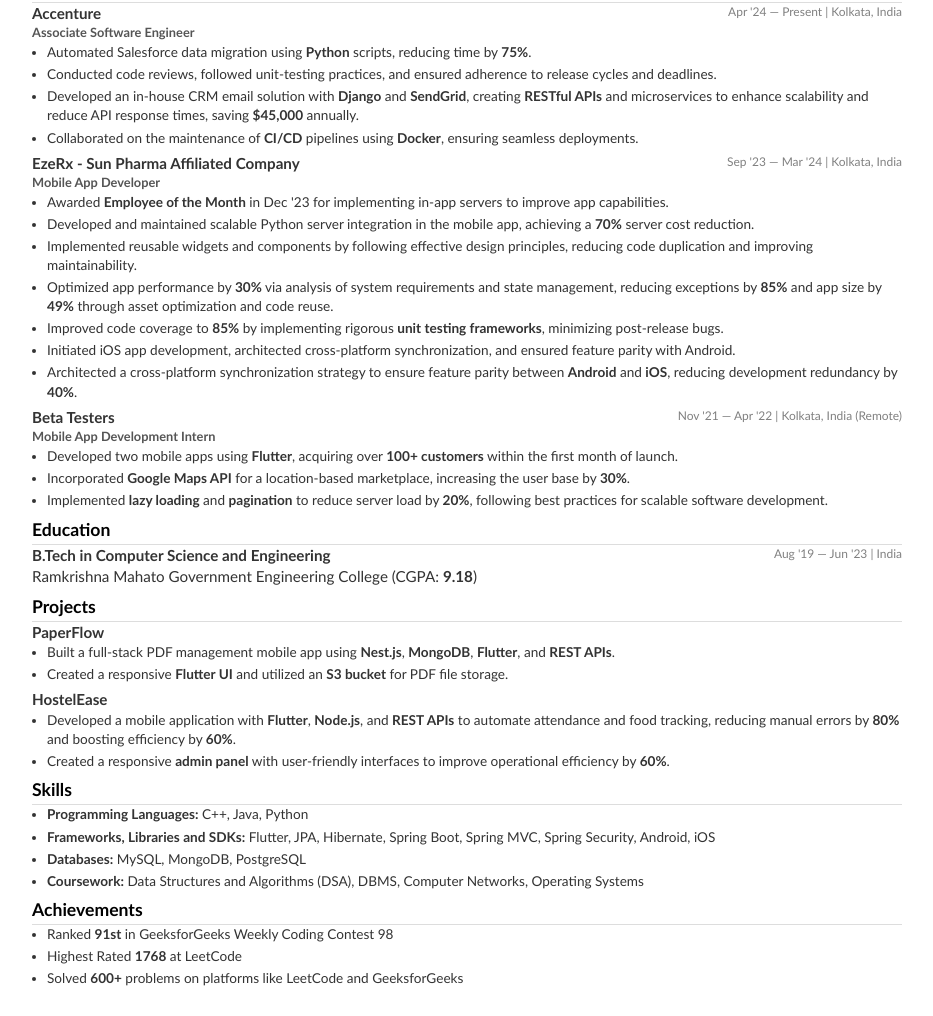
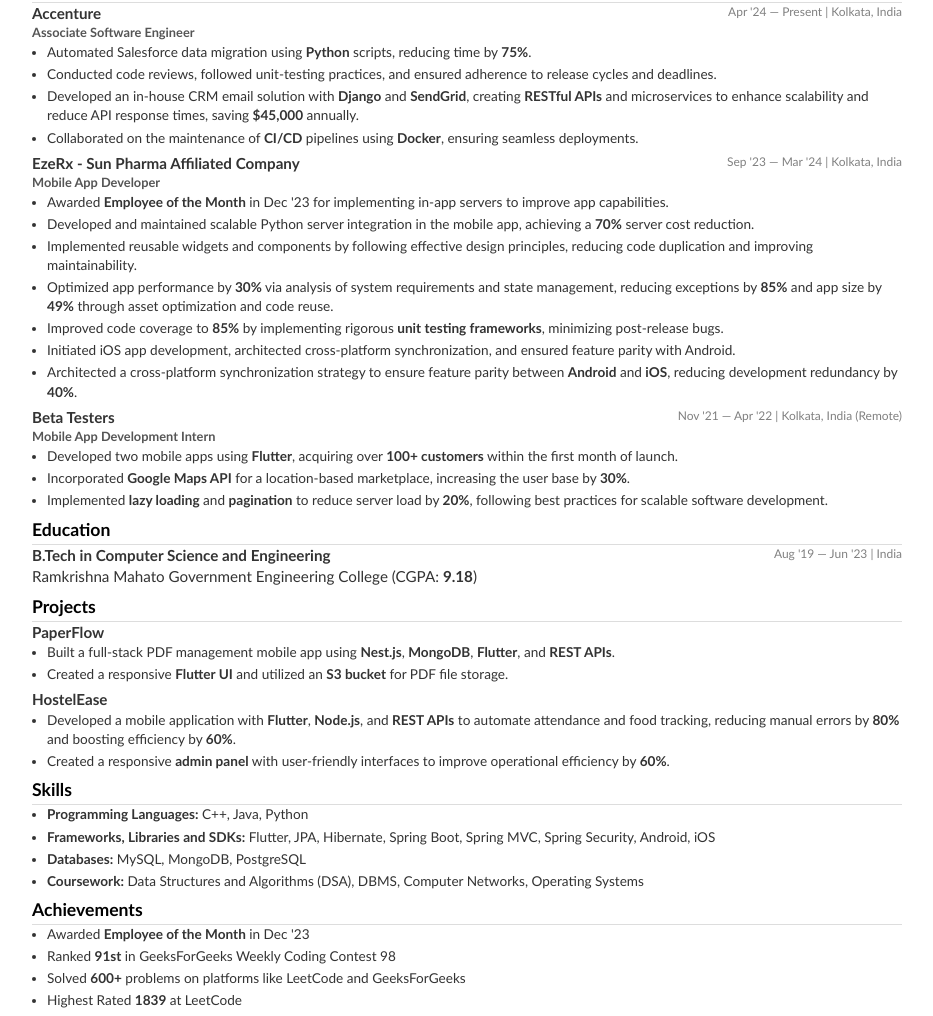
Before and after one commit to AD17YAKR/my_resume, a website: page index.html in a window 1280 px wide. Shown: the part 106-1122 px from the top of the page, without its empty margins (173-1106 px from the left). Before the commit the page ends 1100 px from the top, so only its background shows below. Drawn offline with Linux system fonts and the light colour scheme.

Commit message:
Updated Resume

```diff
--- a/index.html
+++ b/index.html
@@ -170,9 +170,10 @@
         <section class="achievements">
             <h2>Achievements</h2>
             <ul>
-                <li>Ranked <b>91st</b> in GeeksforGeeks Weekly Coding Contest 98</li>
-                <li>Highest Rated <b>1768</b> at LeetCode</li>
-                <li>Solved <b>600+</b> problems on platforms like LeetCode and GeeksforGeeks</li>
+                <li>Awarded <b>Employee of the Month</b> in Dec '23</li>
+                <li>Ranked <b>91st</b> in GeeksForGeeks Weekly Coding Contest 98</li>
+                <li>Solved <b>600+</b> problems on platforms like LeetCode and GeeksForGeeks</li>
+                <li>Highest Rated <b>1839</b> at LeetCode</li>
             </ul>
         </section>
     </div>
```
